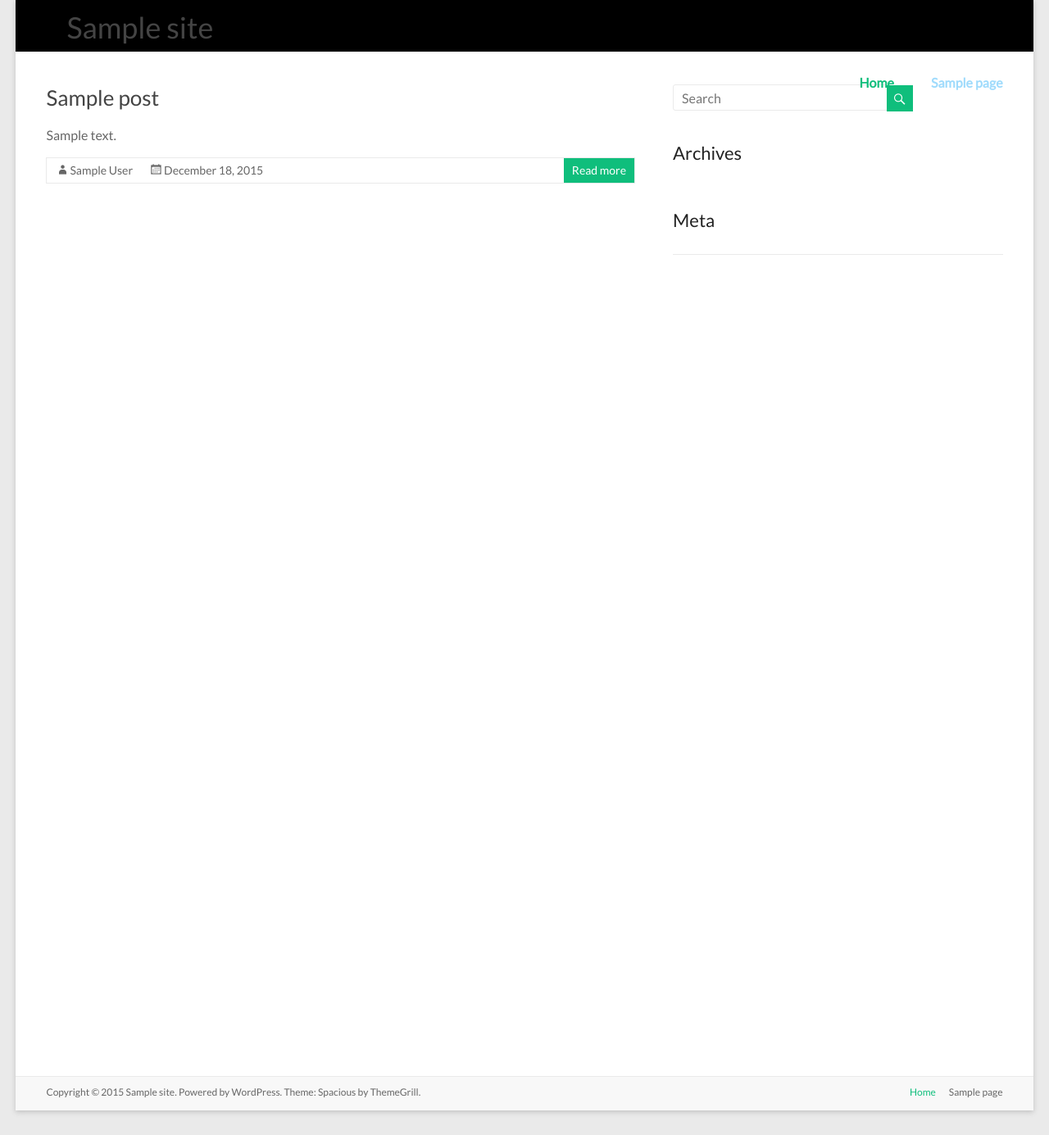
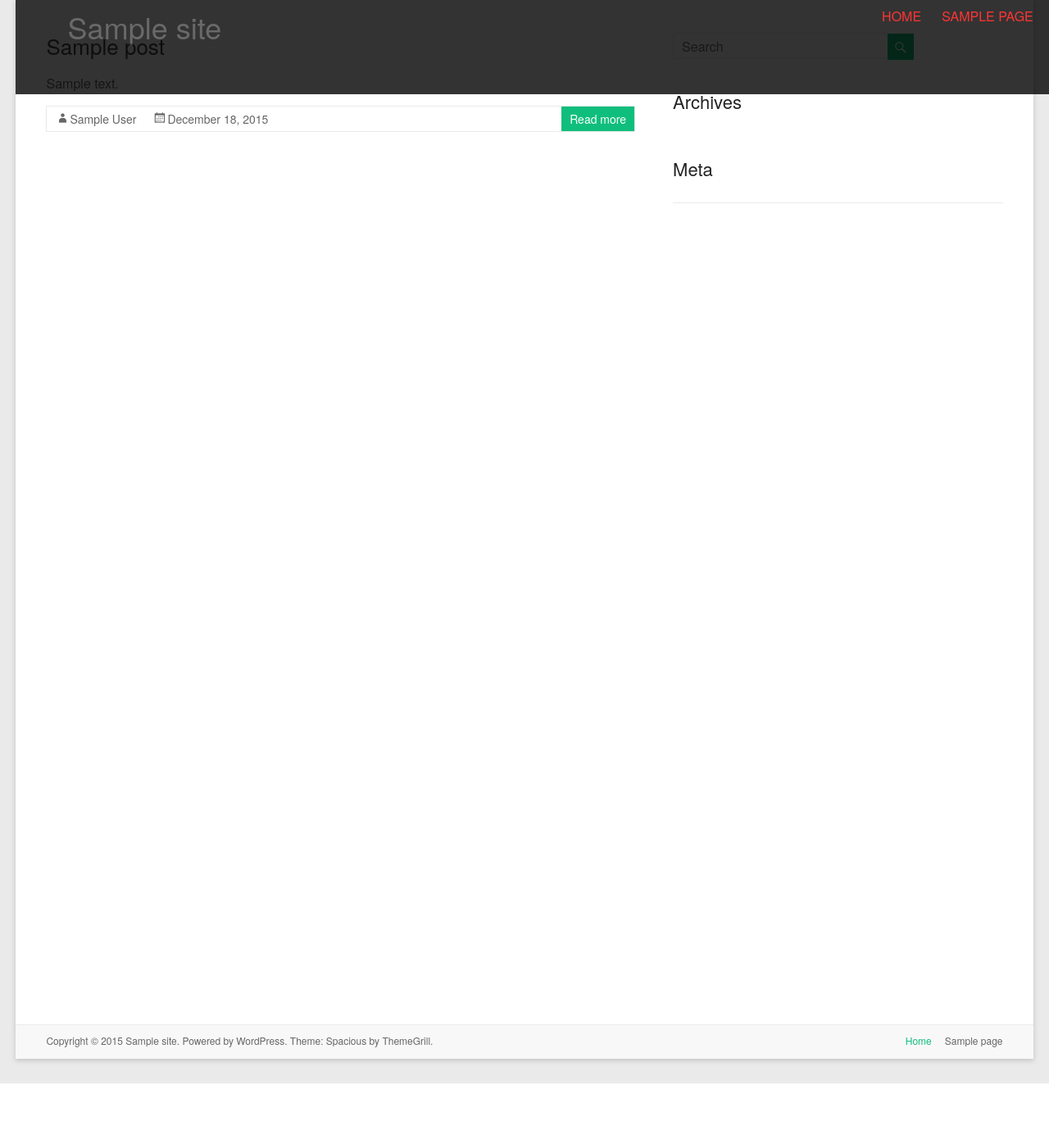
Before and after one commit to taetesting/prj20151217, a WordPress theme: template themes/spacious/home.php in a window 1280 px wide. Shown: the whole page at 82% size. After the commit the page ends 1322 px from the top, so only its background shows below. Run offline with PHP 8.4 and a stand-in for WordPress, Linux system fonts and the light colour scheme; the site name, menu and one post (Sample post) are stand-ins, and other content is empty; some libraries are stand-ins or nearby versions; some web fonts are replaced.

Commit message:
edit for header

```diff
--- a/themes/spacious/footer.php
+++ b/themes/spacious/footer.php
@@ -39,14 +39,30 @@
             //  alert('hello');
             // });
         });
-        jQuery(window).scroll(function() {
-            if (jQuery(this).scrollTop() > 1){
-                jQuery('header').addClass("sticky");
-              }
-              else{
-                jQuery('header').removeClass("sticky");
-              }
-            });
+
+        jQuery(function(){
+            var shrinkHeader = 300;
+            jQuery(window).scroll(function() {
+                var scroll = getCurrentScroll();
+                    if (scroll >= shrinkHeader) {
+                       jQuery('#header-text-nav-container').addClass('shrink');
+                    } else {
+                        jQuery('#header-text-nav-container').removeClass('shrink');
+                    }
+              });
+            function getCurrentScroll() {
+                return window.pageYOffset || document.documentElement.scrollTop;
+            }
+        });
+
+        // jQuery(window).scroll(function() {
+        //     if (jQuery(this).scrollTop() > 1){
+        //         jQuery('header').addClass("sticky");
+        //       }
+        //       else{
+        //         jQuery('header').removeClass("sticky");
+        //       }
+        //     });
     </script>
     <!-- <button id="btnBottom">Click</button> -->
     <?php wp_footer(); ?>
--- a/themes/spacious/header.php
+++ b/themes/spacious/header.php
@@ -22,7 +22,7 @@
 <head>
 <meta charset="<?php bloginfo( 'charset' ); ?>" />
 <meta name="viewport" content="width=device-width, initial-scale=1">
-<link rel="profile" href="http://gmpg.org/xfn/11" />
+<!-- <link rel="profile" href="http://gmpg.org/xfn/11" /> -->
 <link rel="pingback" href="<?php bloginfo( 'pingback_url' ); ?>" />
 <?php
 /**
--- a/themes/spacious/inc/functions.php
+++ b/themes/spacious/inc/functions.php
@@ -58,7 +58,7 @@ function spacious_scripts_styles_method() {
 	 */
 	wp_register_script( 'jquery_cycle', SPACIOUS_JS_URL . '/jquery.cycle.all.min.js', array( 'jquery' ), '3.0.3', true );
 
-   wp_register_style( 'google_fonts', '//fonts.googleapis.com/css?family=Lato' );
+   // wp_register_style( 'google_fonts', '//fonts.googleapis.com/css?family=Lato' ); // XUAN
 
 	/**
 	 * Enqueue Slider setup js file.
@@ -69,7 +69,7 @@ function spacious_scripts_styles_method() {
 	wp_enqueue_script( 'spacious-navigation', SPACIOUS_JS_URL . '/navigation.js', array( 'jquery' ), false, true );
 	wp_enqueue_script( 'spacious-custom', SPACIOUS_JS_URL. '/spacious-custom.js', array( 'jquery' ) );
 
-	wp_enqueue_style( 'google_fonts' );
+	// wp_enqueue_style( 'google_fonts' ); // XUAN
 
    $spacious_user_agent = strtolower($_SERVER['HTTP_USER_AGENT']);
 	if(preg_match('/(?i)msie [1-8]/',$spacious_user_agent)) {
--- a/themes/spacious/style.css
+++ b/themes/spacious/style.css
@@ -103,6 +103,10 @@ button::-moz-focus-inner {
     padding: 0;
     margin: 0;
 }
+ /*@font-face { font-family: 'helveticaneue'; font-weight: normal; src: url('font/helveticaneue.otf'); } */
+ /*@font-face { font-family: 'helveticaneue'; src: url('font/helveticaneue.ttf'); } */
+ /*@font-face { font-family: 'helveticaneue-bold'; font-weight: bold; src: url('font/helveticaneuebold.otf');}*/
+ @font-face { font-family: 'helveticaneue'; src: url('font/HelveticaNeue-Regular.otf'); }
 
 /* =GLOBAL
 ----------------------------------------------- */
@@ -112,7 +116,7 @@ input,
 select,
 textarea {
     color: #666666;
-    font: 16px 'Lato', sans-serif;
+    font: 16px 'helveticaneue', sans-serif;
     line-height: 20px;
     word-wrap: break-word;
 }
@@ -124,7 +128,7 @@ h1, h2, h3, h4, h5, h6 {
     padding-bottom: 18px;
     color: #222222;
     font-weight: normal;
-    font-family: 'Lato', sans-serif;
+    font-family: 'helveticaneue', sans-serif;
 }
 h1 { font-size: 30px; line-height: 36px; }
 h2 { font-size: 28px; line-height: 34px; }
@@ -145,7 +149,7 @@ hr {
 p {
     line-height: 24px;
     margin-bottom: 15px;
-    font-family: 'Lato', sans-serif;
+    font-family: 'helveticaneue', sans-serif;
     font-size: 16px;
 }
 strong {
@@ -504,10 +508,15 @@ body {
 #header-text-nav-container {
     /*border-bottom: 1px solid #EAEAEA;*/
     background-color: #000;
- /*   position: fixed;
+    position: fixed;
     z-index: 1000;
     width: 100%;
-    opacity: 0.8;*/
+    opacity: 0.8;
+    height: 115px;
+    /*line-height:160px;*/
+    -webkit-transition: height 0.3s;
+    -moz-transition: height 0.3s;
+    transition: height 0.3s;
 }
 #header-text-nav-wrap {
     padding-top: 5px;
@@ -616,7 +632,7 @@ nav li > ol {
     float: left;
     position: relative;
     padding: 0 0 0 25px;
-    font-family: 'Lato', sans-serif;
+    font-family: 'helveticaneue', sans-serif;
 }
 .main-navigation ul li a {
     font-size: 16px;
@@ -626,21 +642,23 @@ li.default-menu {
     display: none;
 }
 .main-navigation a {
-    /*color: #444444;*/
+    font-family: 'helveticaneue';
+    color: #ff0000;
+    /*color: #9fdbfc;*/
     display: block;
     float: left;
-    padding: 16px 0 0;
-    height: 30px;
-    line-height: 150px;
-    margin-left: 20px;
-    color: #9fdbfc;
-    font-weight: 700;
-    font-size: 18px;
+    /*padding: 16px 0 0;*/
+    /*height: 30px;*/
+    /*line-height: 150px;*/
+    /*margin-left: 20px;*/
+    /*font-weight: 700;*/
+    /*font-size: 20px;*/
     -webkit-transition: all 0.3s;
     -moz-transition: all 0.3s;
     -ms-transition: all 0.3s;
     -o-transition: all 0.3s;
     transition: all 0.3s;
+    text-transform:uppercase;
 }
 .main-navigation a:hover,
 .main-navigation ul li.current-menu-item a,
@@ -770,7 +788,7 @@ li.default-menu {
 .small-menu li {
     float: left;
     position: relative;
-    font-family: 'Lato', sans-serif;
+    font-family: 'helveticaneue', sans-serif;
 }
 .small-menu li.default-menu,
 li.default-menu {
@@ -1679,7 +1697,7 @@ a#scroll-up:hover {
 .read-more, .more-link {
     font-size: 14px;
     color: #0FBE7C;
-    font-family: 'Lato', sans-serif;
+    font-family: 'helveticaneue', sans-serif;
 }
 
 /* =PRIMARY AND SECONDARY CONTENT AREA
@@ -1776,7 +1794,7 @@ a#scroll-up:hover {
     border: 1px solid #EAEAEA;
     font-size: 14px;
     color: #666666;
-    font-family: 'Lato', sans-serif;
+    font-family: 'helveticaneue', sans-serif;
     margin: 0 0 20px;
 }
 .post .entry-meta .by-author,
```
Also changed, not shown: other parts of themes/spacious/style.css (+20 -13 lines).
